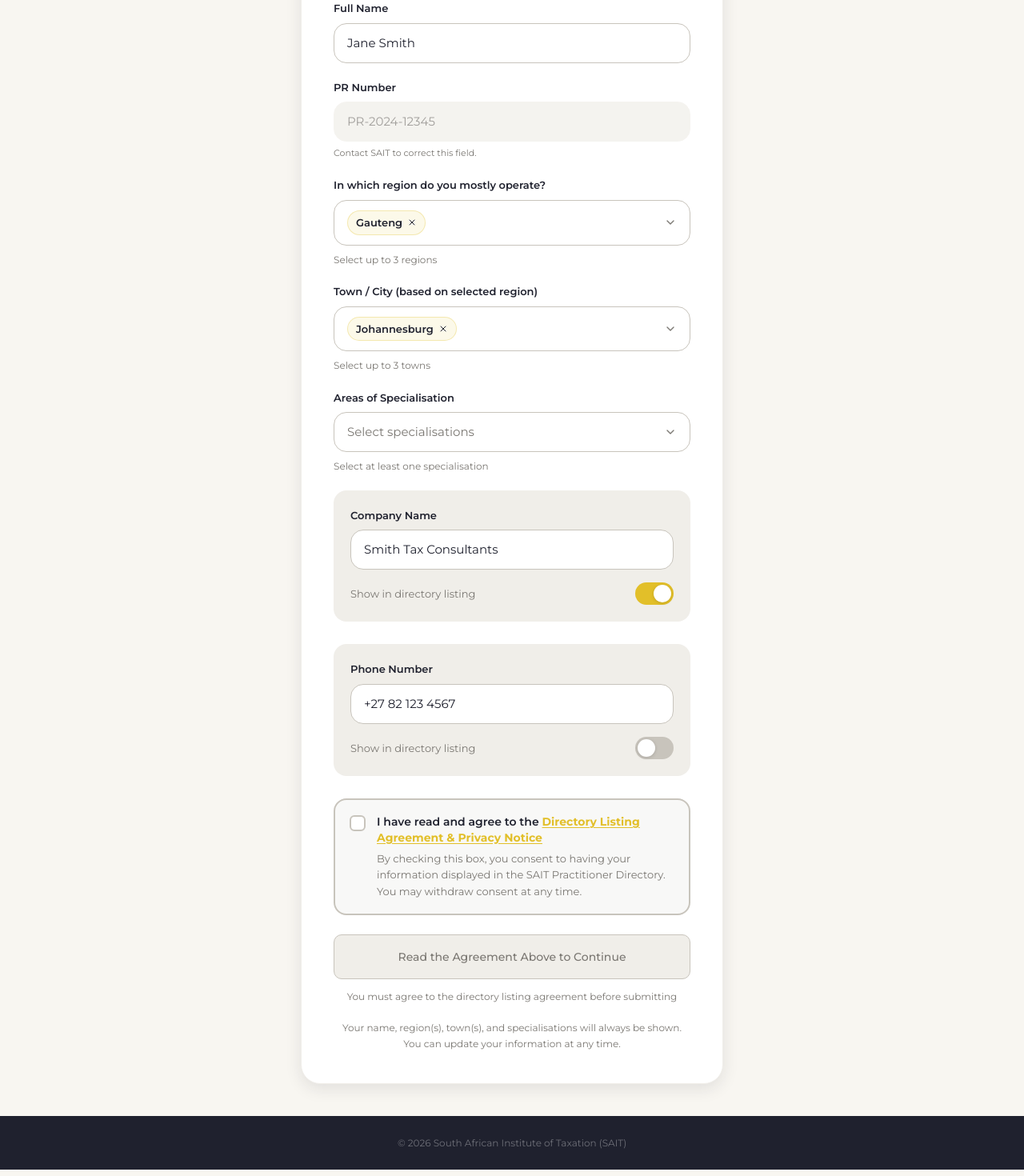
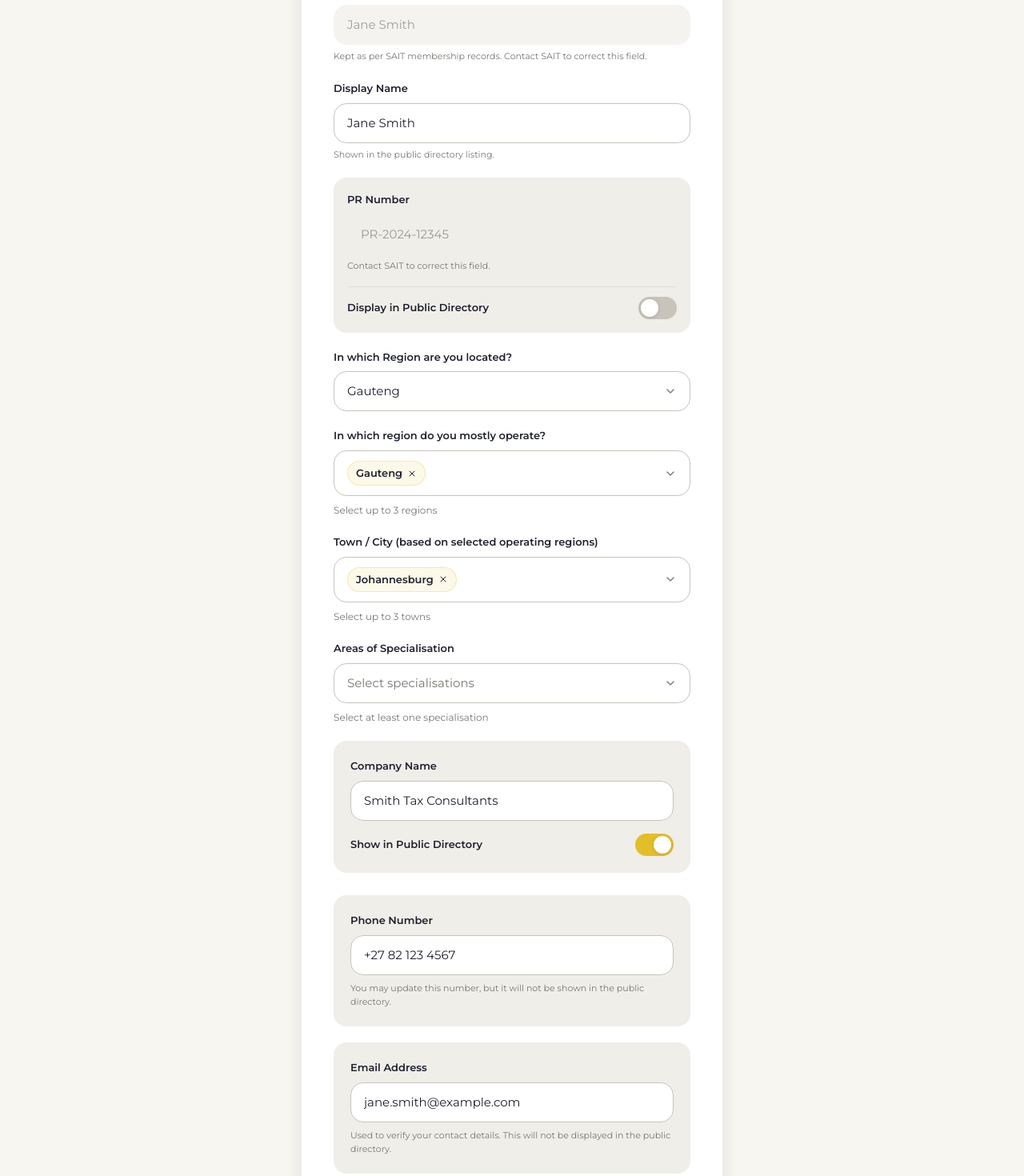
Before and after one commit to TTang813/sait-directory, a Next.js app: page /opt-in/1/step-2 in a window 1280 px wide. Shown: the part 520-1990 px from the top of the page at 80% size. Built offline with nearby package versions, Linux system fonts and the light colour scheme.

Commit message:
feat: complete opt-in flow updates from client feedback
Align Step 1 copy and typography, add display name and verification fields, split location vs operating regions with town filtering, and update public-directory visibility controls.

Co-authored-by: Cursor <cursoragent@cursor.com>

```diff
--- a/src/app/opt-in/[token]/step-2/page.tsx
+++ b/src/app/opt-in/[token]/step-2/page.tsx
@@ -15,12 +15,15 @@ const ALL_SPECIALISATIONS = Object.entries(SPECIALISATION_CATEGORIES).flatMap(
 
 const DB_VALUES = {
   fullName: "Jane Smith",
-  regions: ["Gauteng"],
+  displayName: "Jane Smith",
+  locatedRegion: "Gauteng",
+  operatingRegions: ["Gauteng"],
   towns: ["Johannesburg"],
   specialisation: [],
   companyName: "Smith Tax Consultants",
   prNumber: "PR-2024-12345",
   phone: "+27 82 123 4567",
+  email: "jane.smith@example.com",
 };
 
 const REGION_TOWNS: Record<string, string[]> = {
@@ -380,6 +383,85 @@ function MultiSelectTowns({
   );
 }
 
+function SingleSelectRegion({
+  value,
+  onChange,
+  placeholder = "Select region",
+}: {
+  value: string;
+  onChange: (v: string) => void;
+  placeholder?: string;
+}) {
+  const [open, setOpen] = useState(false);
+
+  return (
+    <div className="relative">
+      <button
+        type="button"
+        onClick={() => setOpen(!open)}
+        className="w-full flex items-center justify-between py-3 px-4 bg-white border border-[var(--color-mid-gray)] text-[15px] transition-all focus:outline-none focus:border-[var(--color-gold)] focus:shadow-[0_0_0_3px_rgba(226,191,41,0.12)]"
+        style={{
+          borderRadius: "var(--radius-md)",
+          fontFamily: "var(--font-body)",
+          color: value ? "var(--color-navy)" : "var(--color-text-secondary)",
+        }}
+      >
+        <span>{value || placeholder}</span>
+        <ChevronDown
+          style={{
+            width: "16px",
+            height: "16px",
+            color: "var(--color-text-secondary)",
+            flexShrink: 0,
+            transform: open ? "rotate(180deg)" : "none",
+            transition: "transform 0.2s",
+          }}
+        />
+      </button>
+
+      {open && (
+        <div
+          className="absolute z-50 mt-1 w-full bg-white border border-[var(--color-mid-gray)]"
+          style={{
+            borderRadius: "var(--radius-md)",
+            boxShadow: "var(--shadow-lg)",
+            maxHeight: "300px",
+            overflowY: "auto",
+          }}
+        >
+          {REGIONS.map((region) => {
+            const selected = value === region;
+            return (
+              <button
+                key={region}
+                type="button"
+                onClick={() => {
+                  onChange(region);
+                  setOpen(false);
+                }}
+                className="w-full flex items-center justify-between px-4 py-3 text-sm text-left transition-colors"
+                style={{
+                  fontFamily: "var(--font-body)",
+                  color: "var(--color-navy)",
+                  background: selected ? "rgba(226,191,41,0.06)" : "transparent",
+                  borderBottom: "1px solid var(--color-light-gray)",
+                }}
+              >
+                <span>{region}</span>
+                {selected && (
+                  <Check style={{ width: "14px", height: "14px", color: "var(--color-gold)" }} />
+                )}
+              </button>
+            );
+          })}
+        </div>
+      )}
+
+      {open && <div className="fixed inset-0 z-40" onClick={() => setOpen(false)} />}
+    </div>
+  );
+}
+
 function MultiSelectRegions({
   values,
   onChange,
@@ -560,46 +642,81 @@ export default function OptInStep2Page({ params }: { params: Promise<{ token: st
   const router = useRouter();
 
   const [formData, setFormData] = useState<{
-    fullName: string;
-    regions: string[];
+    displayName: string;
+    locatedRegion: string;
+    operatingRegions: string[];
     towns: string[];
     specialisation: string[];
     companyName: string;
     phone: string;
+    email: string;
   }>({
-    fullName: DB_VALUES.fullName,
-    regions: [...DB_VALUES.regions],
+    displayName: DB_VALUES.displayName,
+    locatedRegion: DB_VALUES.locatedRegion,
+    operatingRegions: [...DB_VALUES.operatingRegions],
     towns: [...DB_VALUES.towns],
     specialisation: [...DB_VALUES.specialisation],
     companyName: DB_VALUES.companyName,
     phone: DB_VALUES.phone,
+    email: DB_VALUES.email,
   });
 
   const [showCompanyName, setShowCompanyName] = useState(true);
-  const [showPhone, setShowPhone] = useState(false);
+  const [showPRInDirectory, setShowPRInDirectory] = useState(false);
   const [isSubmitting, setIsSubmitting] = useState(false);
   const [agreed, setAgreed] = useState(false);
+
+  const readOnlyInputStyle = {
+    width: "100%",
+    padding: "12px 16px",
+    borderRadius: "var(--radius-md)",
+    border: "1.5px solid var(--color-light-gray)",
+    fontSize: "15px",
+    fontFamily: "var(--font-body)",
+    color: "var(--color-text-secondary)",
+    background: "var(--color-light-gray)",
+    opacity: 0.7,
+    cursor: "not-allowed" as const,
+  };
+
+  const editableInputStyle = {
+    width: "100%",
+    padding: "12px 16px",
+    borderRadius: "var(--radius-md)",
+    border: "1.5px solid var(--color-mid-gray)",
+    fontSize: "15px",
+    fontFamily: "var(--font-body)",
+    color: "var(--color-navy)",
+    background: "white",
+    outline: "none",
+    transition: "border-color 0.15s",
+  };
 
   const handleSubmit = async (e: React.FormEvent) => {
     e.preventDefault();
     setIsSubmitting(true);
-    // Save form data to sessionStorage for Step 3 to read
     sessionStorage.setItem("optInData", JSON.stringify({
-      fullName: formData.fullName,
-      regions: formData.regions,
+      fullName: DB_VALUES.fullName,
+      displayName: formData.displayName,
+      locatedRegion: formData.locatedRegion,
+      operatingRegions: formData.operatingRegions,
+      regions: formData.operatingRegions,
       towns: formData.towns,
       specialisation: formData.specialisation,
       companyName: formData.companyName,
       showCompany: showCompanyName,
       phone: formData.phone,
-      showPhone,
+      email: formData.email,
+      showPRInDirectory,
       prNumber: DB_VALUES.prNumber,
     }));
     await new Promise((resolve) => setTimeout(resolve, 1500));
     router.push(`/opt-in/${token}/success`);
   };
 
-  const availableTowns = formData.regions.flatMap((region) => REGION_TOWNS[region] ?? []);
+  const availableTowns = formData.operatingRegions.flatMap(
+    (region) => REGION_TOWNS[region] ?? []
+  );
   const dedupedAvailableTowns = Array.from(new Set(availableTowns));
 
   return (
@@ -691,7 +808,7 @@ export default function OptInStep2Page({ params }: { params: Promise<{ token: st
             <h1
               className="mb-2"
               style={{
-                fontFamily: "var(--font-display), Georgia, serif",
+                fontFamily: "var(--font-body)",
                 fontSize: "clamp(22px, 3vw, 30px)",
                 fontWeight: 700,
                 color: "var(--color-navy)",
@@ -710,11 +827,11 @@ export default function OptInStep2Page({ params }: { params: Promise<{ token: st
                 lineHeight: 1.6,
               }}
             >
-              Your details are pre-filled from SAIT records. Update anything that needs changing.
+              Your details are pre-filled from SAIT records.
             </p>
 
             <form onSubmit={handleSubmit} style={{ fontFamily: "var(--font-body)" }}>
-              {/* Name */}
+              {/* Full Name — read-only from DB */}
               <div className="mb-5">
                 <label
                   className="block text-[13px] font-semibold mb-2"
@@ -724,28 +841,46 @@ export default function OptInStep2Page({ params }: { params: Promise<{ token: st
                 </label>
                 <input
                   type="text"
-                  value={formData.fullName}
-                  onChange={(e) => setFormData({ ...formData, fullName: e.target.value })}
+                  value={DB_VALUES.fullName}
+                  readOnly
+                  style={readOnlyInputStyle}
+                />
+                <p className="text-[11px] mt-1.5" style={{ color: "var(--color-text-secondary)", fontFamily: "var(--font-body)" }}>
+                  Kept as per SAIT membership records. Contact SAIT to correct this field.
+                </p>
+              </div>
+
+              {/* Display Name */}
+              <div className="mb-5">
+                <label
+                  className="block text-[13px] font-semibold mb-2"
+                  style={{ color: "var(--color-navy)", fontFamily: "var(--font-body)" }}
+                >
+                  Display Name
+                </label>
+                <input
+                  type="text"
+                  value={formData.displayName}
+                  onChange={(e) => setFormData({ ...formData, displayName: e.target.value })}
                   required
-                  style={{
-                    width: "100%",
-                    padding: "12px 16px",
-                    borderRadius: "var(--radius-md)",
-                    border: "1.5px solid var(--color-mid-gray)",
-                    fontSize: "15px",
-                    fontFamily: "var(--font-body)",
-                    color: "var(--color-navy)",
-                    background: "white",
-                    outline: "none",
-                    transition: "border-color 0.15s",
-                  }}
+                  style={editableInputStyle}
                   onFocus={(e) => (e.target.style.borderColor = "var(--color-gold)")}
                   onBlur={(e) => (e.target.style.borderColor = "var(--color-mid-gray)")}
                 />
+                <p className="text-[11px] mt-1.5" style={{ color: "var(--color-text-secondary)", fontFamily: "var(--font-body)" }}>
+                  Shown in the public directory listing.
+                </p>
               </div>
 
               {/* PR Number */}
-              <div className="mb-5">
+              <div
+                className="mb-5 p-4"
+                style={{
+                  background: "var(--color-light-gray)",
+                  borderRadius: "var(--radius-md)",
+                  border: "1px solid transparent",
+                }}
+              >
                 <label
                   className="block text-[13px] font-semibold mb-2"
                   style={{ color: "var(--color-navy)", fontFamily: "var(--font-body)" }}
@@ -756,25 +891,38 @@ export default function OptInStep2Page({ params }: { params: Promise<{ token: st
                   type="text"
                   value={DB_VALUES.prNumber}
                   readOnly
-                  style={{
-                    width: "100%",
-                    padding: "12px 16px",
-                    borderRadius: "var(--radius-md)",
-                    border: "1.5px solid var(--color-light-gray)",
-                    fontSize: "15px",
-                    fontFamily: "var(--font-body)",
-                    color: "var(--color-text-secondary)",
-                    background: "var(--color-light-gray)",
-                    opacity: 0.7,
-                    cursor: "not-allowed",
-                  }}
+                  style={readOnlyInputStyle}
                 />
-                <p className="text-[11px] mt-1.5" style={{ color: "var(--color-text-secondary)", fontFamily: "var(--font-body)" }}>
+                <p className="text-[11px] mt-1.5 mb-4" style={{ color: "var(--color-text-secondary)", fontFamily: "var(--font-body)" }}>
                   Contact SAIT to correct this field.
                 </p>
+                <div className="flex items-center justify-between gap-3 pt-3 border-t border-[var(--color-mid-gray)]/40">
+                  <span
+                    className="text-[13px] font-semibold"
+                    style={{ color: "var(--color-navy)", fontFamily: "var(--font-body)" }}
+                  >
+                    Display in Public Directory
+                  </span>
+                  <Toggle checked={showPRInDirectory} onChange={setShowPRInDirectory} />
+                </div>
               </div>
 
-              {/* Regions */}
+              {/* Located region — single select */}
+              <div className="mb-5">
+                <label
+                  className="block text-[13px] font-semibold mb-2"
+                  style={{ color: "var(--color-navy)", fontFamily: "var(--font-body)" }}
+                >
+                  In which Region are you located?
+                </label>
+                <SingleSelectRegion
+                  value={formData.locatedRegion}
+                  onChange={(v) => setFormData({ ...formData, locatedRegion: v })}
+                  placeholder="Select your region"
+                />
+              </div>
+
+              {/* Operating regions — up to 3 */}
               <div className="mb-5">
                 <label
                   className="block text-[13px] font-semibold mb-2"
@@ -783,11 +931,11 @@ export default function OptInStep2Page({ params }: { params: Promise<{ token: st
                   In which region do you mostly operate?
                 </label>
                 <MultiSelectRegions
-                  values={formData.regions}
+                  values={formData.operatingRegions}
                   onChange={(v) =>
                     setFormData((prev) => ({
                       ...prev,
-                      regions: v,
+                      operatingRegions: v,
                       towns: prev.towns.filter((town) =>
                         v.some((region) => (REGION_TOWNS[region] ?? []).includes(town))
                       ),
@@ -799,23 +947,23 @@ export default function OptInStep2Page({ params }: { params: Promise<{ token: st
                 </p>
               </div>
 
-              {/* Towns */}
+              {/* Towns — filtered by operating regions */}
               <div className="mb-5">
                 <label
                   className="block text-[13px] font-semibold mb-2"
                   style={{ color: "var(--color-navy)", fontFamily: "var(--font-body)" }}
                 >
-                  Town / City (based on selected region)
+                  Town / City (based on selected operating regions)
                 </label>
                 <MultiSelectTowns
                   options={dedupedAvailableTowns}
                   values={formData.towns}
                   onChange={(v) => setFormData({ ...formData, towns: v })}
-                  disabled={formData.regions.length === 0}
+                  disabled={formData.operatingRegions.length === 0}
                 />
                 <p className="text-[12px] mt-2" style={{ color: "var(--color-text-secondary)", fontFamily: "var(--font-body)" }}>
-                  {formData.regions.length === 0
-                    ? "Select a region first to load towns"
+                  {formData.operatingRegions.length === 0
+                    ? "Select operating region(s) first to load towns"
                     : "Select up to 3 towns"}
                 </p>
               </div>
@@ -859,32 +1007,21 @@ export default function OptInStep2Page({ params }: { params: Promise<{ token: st
                   value={formData.companyName}
                   onChange={(e) => setFormData({ ...formData, companyName: e.target.value })}
                   placeholder="Leave blank if not applicable"
-                  style={{
-                    width: "100%",
-                    padding: "12px 16px",
-                    borderRadius: "var(--radius-md)",
-                    border: "1.5px solid var(--color-mid-gray)",
-                    fontSize: "15px",
-                    fontFamily: "var(--font-body)",
-                    color: "var(--color-navy)",
-                    background: "white",
-                    outline: "none",
-                    transition: "border-color 0.15s",
-                  }}
+                  style={editableInputStyle}
                   onFocus={(e) => (e.target.style.borderColor = "var(--color-gold)")}
                   onBlur={(e) => (e.target.style.borderColor = "var(--color-mid-gray)")}
                 />
                 <div className="mt-4 flex items-center justify-between">
-                  <span className="text-[13px]" style={{ color: "var(--color-text-secondary)", fontFamily: "var(--font-body)" }}>
-                    Show in directory listing
+                  <span className="text-[13px] font-semibold" style={{ color: "var(--color-navy)", fontFamily: "var(--font-body)" }}>
+                    Show in Public Directory
                   </span>
                   <Toggle checked={showCompanyName} onChange={setShowCompanyName} />
                 </div>
               </div>
 
-              {/* Phone number */}
+              {/* Phone number — editable, never shown in directory */}
               <div
-                className="mb-7 p-5"
+                className="mb-5 p-5"
                 style={{
                   background: "var(--color-light-gray)",
                   borderRadius: "var(--radius-md)",
@@ -902,27 +1039,43 @@ export default function OptInStep2Page({ params }: { params: Promise<{ token: st
                   value={formData.phone}
                   onChange={(e) => setFormData({ ...formData, phone: e.target.value })}
                   placeholder="e.g. +27 82 123 4567"
-                  style={{
-                    width: "100%",
-                    padding: "12px 16px",
-                    borderRadius: "var(--radius-md)",
-                    border: "1.5px solid var(--color-mid-gray)",
-                    fontSize: "15px",
-                    fontFamily: "var(--font-body)",
-                    color: "var(--color-navy)",
-                    background: "white",
-                    outline: "none",
-                    transition: "border-color 0.15s",
-                  }}
+                  style={editableInputStyle}
                   onFocus={(e) => (e.target.style.borderColor = "var(--color-gold)")}
                   onBlur={(e) => (e.target.style.borderColor = "var(--color-mid-gray)")}
                 />
-                <div className="mt-4 flex items-center justify-between">
-                  <span className="text-[13px]" style={{ color: "var(--color-text-secondary)", fontFamily: "var(--font-body)" }}>
-                    Show in directory listing
-                  </span>
-                  <Toggle checked={showPhone} onChange={setShowPhone} />
-                </div>
+                <p className="text-[11px] mt-2" style={{ color: "var(--color-text-secondary)", fontFamily: "var(--font-body)" }}>
+                  You may update this number, but it will not be shown in the public directory.
+                </p>
+              </div>
+
+              {/* Email — for verification only, not displayed */}
+              <div
+                className="mb-7 p-5"
+                style={{
+                  background: "var(--color-light-gray)",
+                  borderRadius: "var(--radius-md)",
+                  border: "1px solid transparent",
+                }}
+              >
+                <label
+                  className="block text-[13px] font-semibold mb-2"
+                  style={{ color: "var(--color-navy)", fontFamily: "var(--font-body)" }}
+                >
+                  Email Address
+                </label>
+                <input
+                  type="email"
+                  value={formData.email}
+                  onChange={(e) => setFormData({ ...formData, email: e.target.value })}
+                  placeholder="e.g. name@example.com"
+                  required
+                  style={editableInputStyle}
+                  onFocus={(e) => (e.target.style.borderColor = "var(--color-gold)")}
+                  onBlur={(e) => (e.target.style.borderColor = "var(--color-mid-gray)")}
+                />
+                <p className="text-[11px] mt-2" style={{ color: "var(--color-text-secondary)", fontFamily: "var(--font-body)" }}>
+                  Used to verify your contact details. This will not be displayed in the public directory.
+                </p>
               </div>
 
               {/* Agreement checkbox */}
@@ -1058,8 +1211,8 @@ export default function OptInStep2Page({ params }: { params: Promise<{ token: st
                   lineHeight: 1.6,
                 }}
               >
-                Your name, region(s), town(s), and specialisations will always be shown.
-                You can update your information at any time.
+                Your display name, operating region(s), town(s), and specialisations will always be shown.
+                You can update certain fields at any time.
               </p>
             </form>
           </div>
--- a/src/app/opt-in/[token]/success/page.tsx
+++ b/src/app/opt-in/[token]/success/page.tsx
@@ -174,12 +174,16 @@ export default function OptInSuccessPage({ params }: { params: Promise<{ token:
   // Read form data from sessionStorage (set by Step 2)
   const [formData, setFormData] = useState<{
     fullName: string;
+    displayName?: string;
+    operatingRegions?: string[];
     regions: string[];
+    towns?: string[];
     specialisation: string[];
     companyName: string;
     showCompany: boolean;
     phone: string;
-    showPhone: boolean;
+    email?: string;
+    showPRInDirectory?: boolean;
     prNumber: string;
   } | null>(null);
 
@@ -193,14 +197,21 @@ export default function OptInSuccessPage({ params }: { params: Promise<{ token:
   // Fallback defaults if sessionStorage is empty (direct URL access)
   const mockData = formData || {
     fullName: "Jane Smith",
+    displayName: "Jane Smith",
     regions: ["Gauteng"],
+    operatingRegions: ["Gauteng"],
+    towns: ["Johannesburg"],
     specialisation: [],
     companyName: "Smith Tax Consultants",
     showCompany: true,
     phone: "+27 82 123 4567",
-    showPhone: false,
+    email: "jane.smith@example.com",
+    showPRInDirectory: false,
     prNumber: "PR-2024-12345",
   };
+
+  const cardName = mockData.displayName || mockData.fullName;
+  const cardRegions = mockData.operatingRegions ?? mockData.regions;
 
   const fullShareUrl = `https://directory.thesait.org.za/practitioner/${mockData.prNumber}`;
 
@@ -254,14 +265,12 @@ export default function OptInSuccessPage({ params }: { params: Promise<{ token:
         }}
       >
         <ShareImage
-          fullName={mockData.fullName}
-          regions={mockData.regions}
+          fullName={cardName}
+          regions={cardRegions}
           specialisation={mockData.specialisation}
           companyName={mockData.companyName}
           showCompany={mockData.showCompany}
           directoryUrl={fullShareUrl}
-          phone={mockData.phone}
-          showPhone={mockData.showPhone}
         />
       </div>
 
@@ -314,13 +323,11 @@ export default function OptInSuccessPage({ params }: { params: Promise<{ token:
           {/* Card as the focal point */}
           <div className="flex justify-center mb-8">
             <ListingCard
-              fullName={mockData.fullName}
-              regions={mockData.regions}
+              fullName={cardName}
+              regions={cardRegions}
               specialisation={mockData.specialisation}
               companyName={mockData.companyName}
               showCompany={mockData.showCompany}
-              phone={mockData.phone}
-              showPhone={mockData.showPhone}
             />
           </div>
 
```
Also changed, not shown: src/app/opt-in/[token]/page.tsx (+13 -8 lines).
